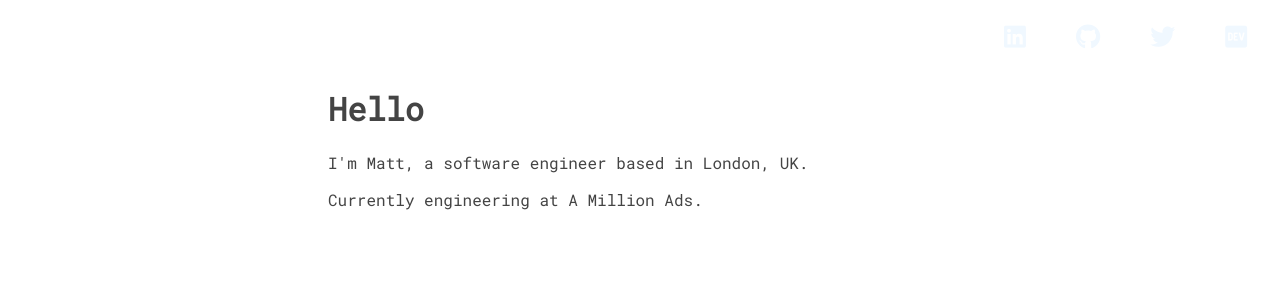
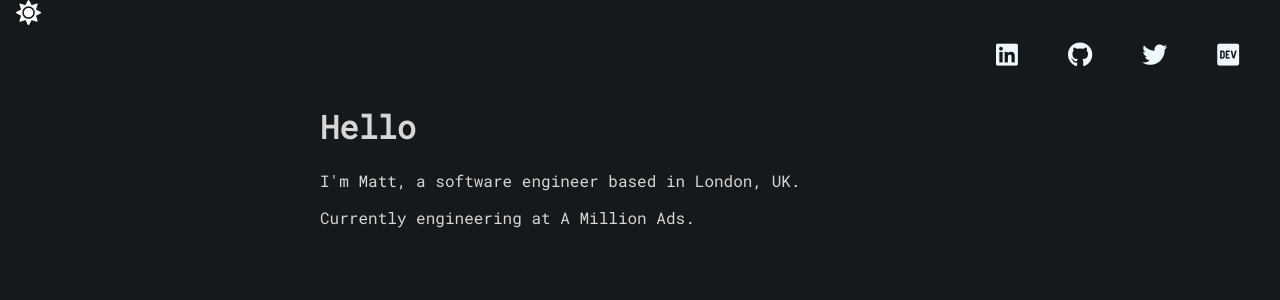
Before and after one commit to MattBidewell/old_personal_site, a Vue app: page / in a window 1280 px wide. Shown: the top 300 px of the page. Built offline with nearby package versions, Linux system fonts and the light colour scheme.

Commit message:
added a day->night theme switcher

```diff
--- a/src/App.vue
+++ b/src/App.vue
@@ -1,5 +1,9 @@
 <template>
-  <div id="app">
+  <div id="app" v-bind:class="theme">
+    <ul class="theme-switch">
+        <i class="fas fa-sun" v-on:click="switchTheme"></i>
+        <i class="fas fa-moon hidden"></i>
+    </ul>
     <Social/>
     <Welcome/>
     <br>
@@ -12,9 +16,28 @@ import Social from "./components/Social";
 
 export default {
   name: 'App',
+  data: () => {
+    return {
+      theme: {
+        dark:true,
+        light:false
+      }
+    }
+  },
   components: {
     Social,
     Welcome
+  },
+  methods: {
+    switchTheme: function() {
+      if(this.theme.dark){
+        this.theme.light=true;
+        this.theme.dark=false;
+      } else {
+        this.theme.light=false;
+        this.theme.dark=true;
+      }
+    }
   }
 }
 </script>
@@ -40,23 +63,26 @@ export default {
     --font: var(--font-color-dark);
   }
 
+  html,body {
+    height: 100%;
+    margin:0;
+  }
+
   body {
-    width: 100%;
-    height: 100%;
-    color: white;
     text-align:left;
     font-family: 'Roboto Mono', monospace;
-    overflow-x: hidden;
-    background: var(--bg);
+    /* background: var(--bg); */
+    /* overflow-x: hidden; */
   }
 
   #app {
+
     -webkit-font-smoothing: antialiased;
     -moz-osx-font-smoothing: grayscale;
     color: #030303;
-    width: 100%;
-    height: 100%;
-    /* margin-top: 60px; */
+    min-width: 100%;
+    min-height: 100%;
+    background: var(--bg);
   }
 
   .wrapper {
@@ -65,4 +91,30 @@ export default {
     margin-right:20%;
   }
 
+  .welcome {
+    margin-left:10rem;
+  }
+
+  .crypto{
+    color: #444444;
+  }
+
+  .crypto-post {
+    color: var(--font);
+  }
+
+  .theme-switch {
+      padding:1rem;
+      display:inline;
+  }
+
+  .theme-switch i {
+      font-size: 25px;
+      color:white;
+  }
+
+  .hidden {
+      display: none;
+  }
+
 </style>
```
